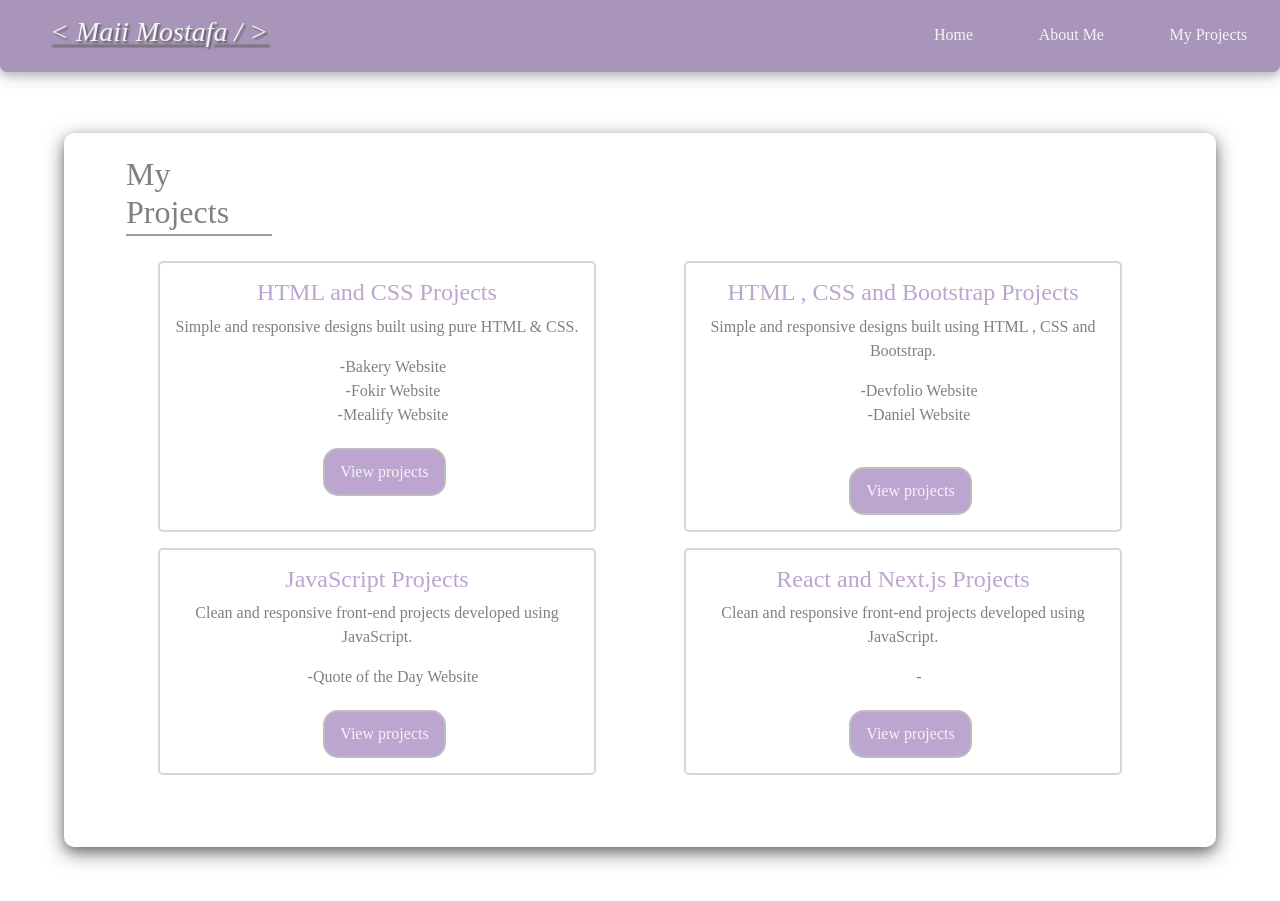
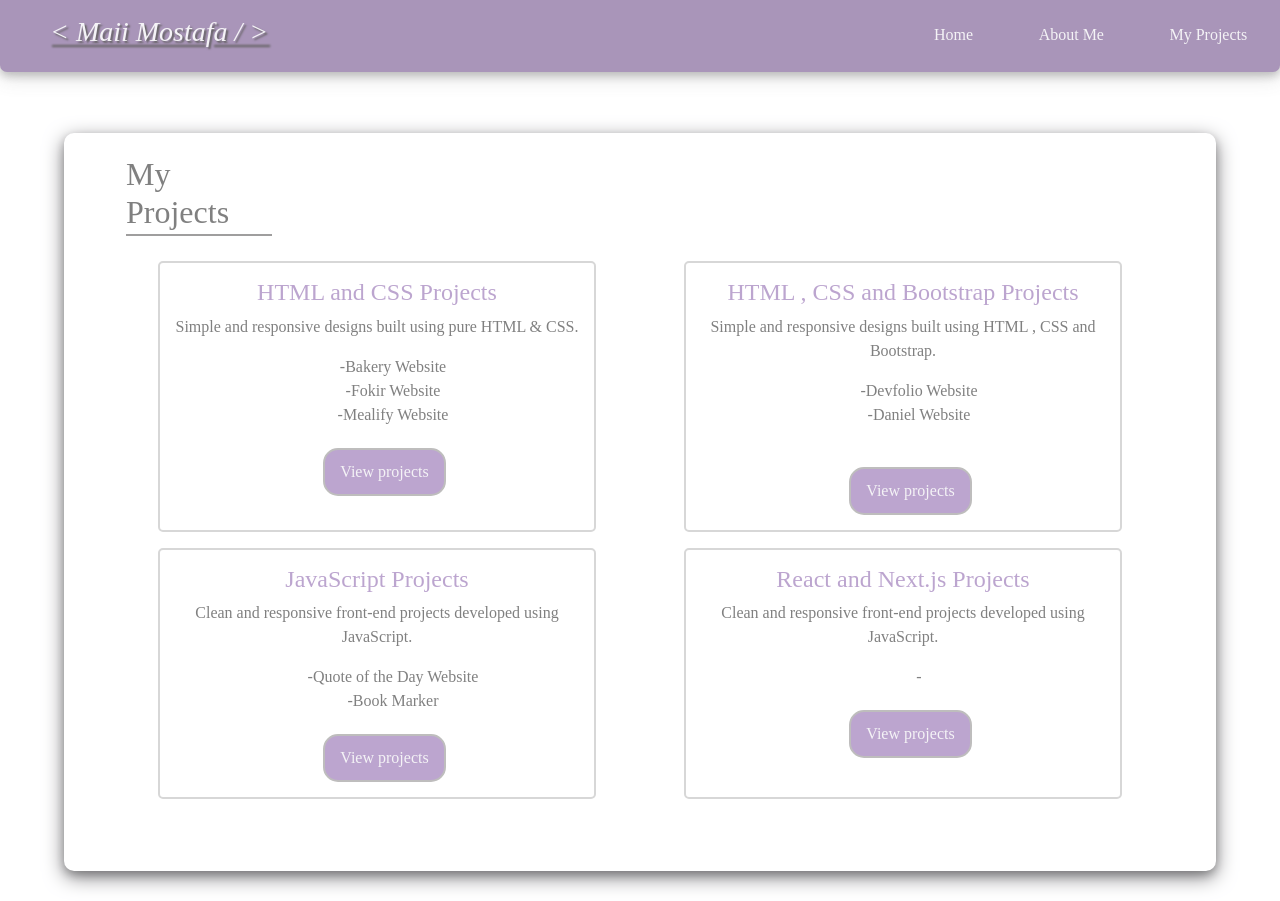
Before and after one commit to MaiiMostafa98/my-portfolio, a Next.js app: page /Projects in a window 1280 px wide. Before the commit the page ends 877 px from the top, so only its background shows below. Built offline with nearby package versions, Linux system fonts and the light colour scheme.

Commit message:
new update

```diff
--- a/app/Projects/page.jsx
+++ b/app/Projects/page.jsx
@@ -54,6 +54,7 @@ export default function page() {
                   <p>Clean and responsive front-end projects developed using JavaScript.  </p>
                <ul className=" list-group-flush mb-3 ">
                  <li className="list-group-item">-Quote of the Day Website</li>
+                 <li className="list-group-item">-Book Marker</li>
                </ul>
                   <a href="../Projects/JavaScript" > <button >View projects</button></a>
               </div>
```
